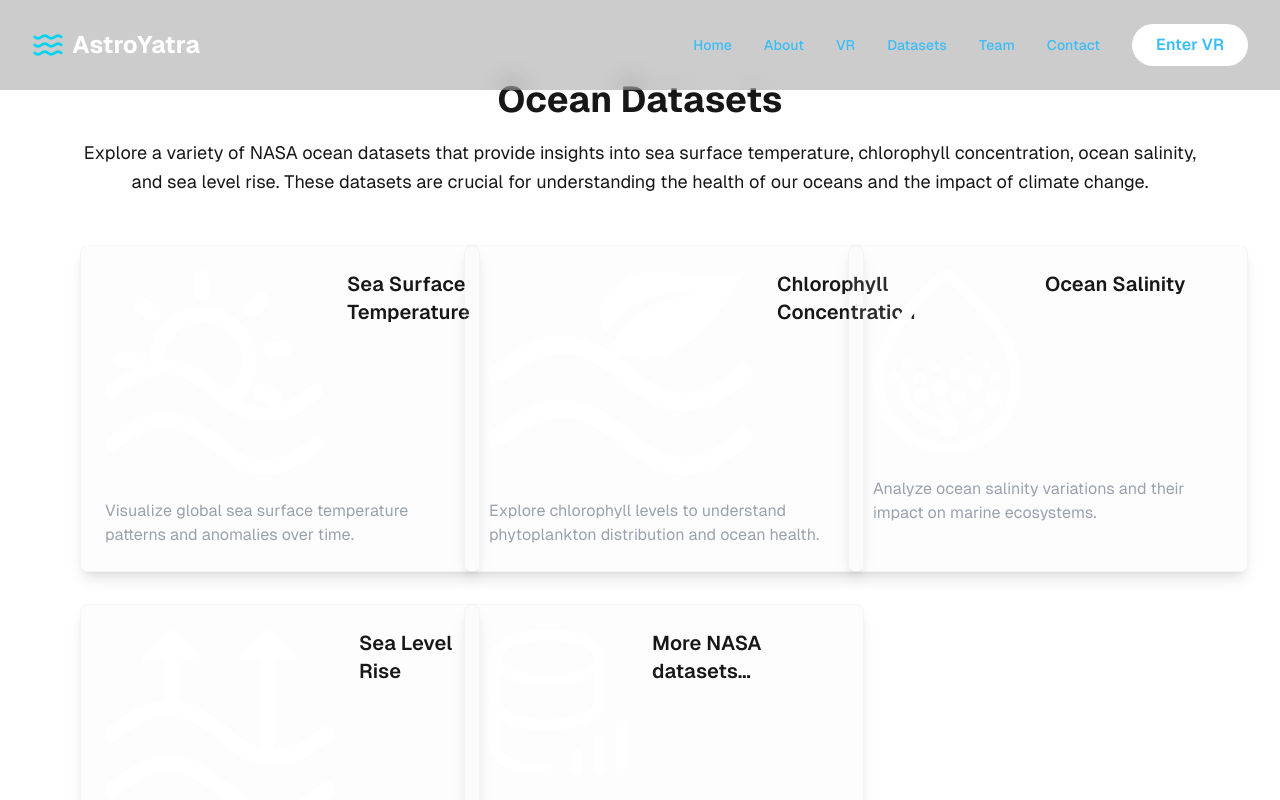
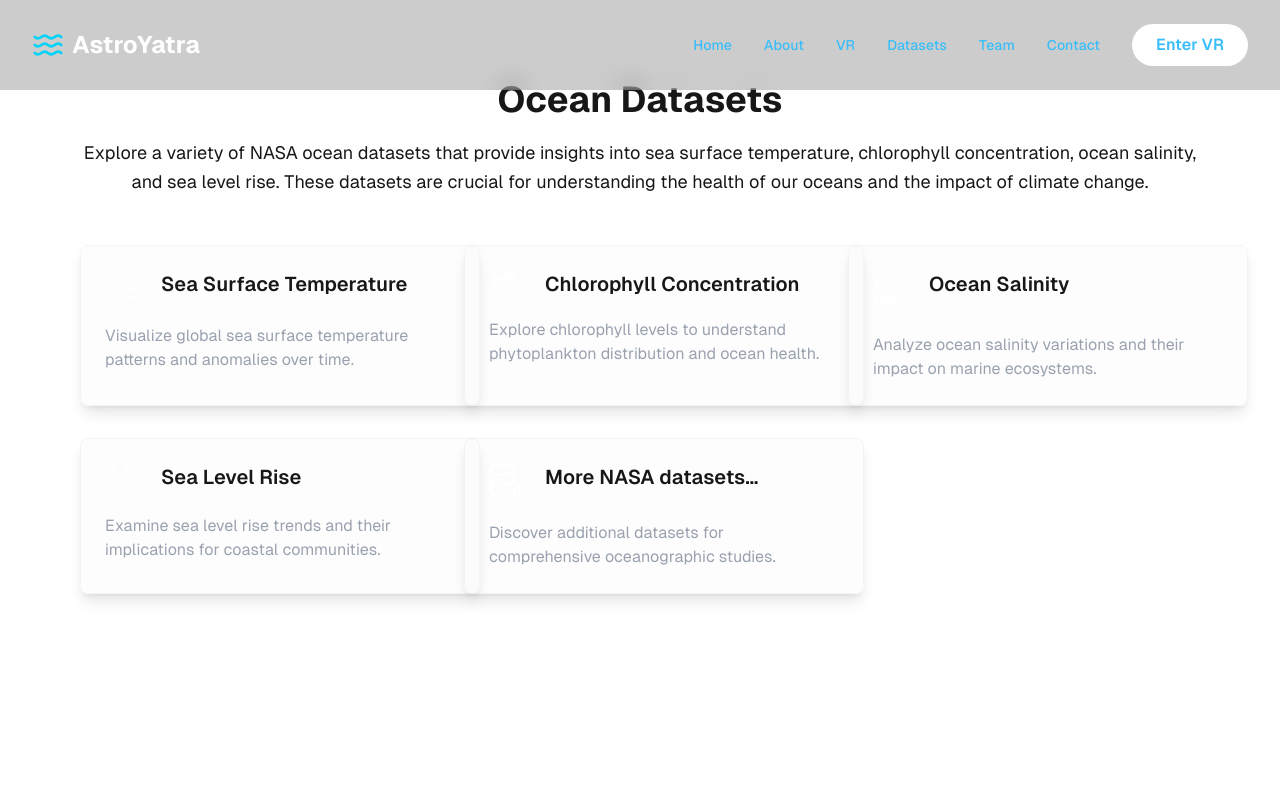
Before and after one commit to pradipbhatt/nasa-vr-hackathon, a Next.js app: page /datasets in a window 1280 px wide. Shown: the top 800 px of the page. Built offline with nearby package versions, Linux system fonts and the light colour scheme.

Commit message:
changed img to Image for optimization purpose

```diff
--- a/src/app/about/Card.tsx
+++ b/src/app/about/Card.tsx
@@ -1,4 +1,5 @@
 import React from "react";
+import Image from "next/image";
 
 interface CardProps {
   icon: string;
@@ -9,7 +10,7 @@ interface CardProps {
 const Card: React.FC<CardProps> = (props) => {
   return (
     <div className="bg-gray-200/10 border border-gray-300/20 p-6 rounded-lg shadow-lg text-center w-100 h-auto hover:scale-105 transition-transform duration-200">
-      <img src={props.icon} alt="Icon" className="mx-auto mb-6 w-16 h-16" />
+      <Image src={props.icon} alt="Icon" width={64} height={64} className="mx-auto mb-6" />
       <h2 className="text-2xl font-semibold mb-4">{props.title}</h2>
       <p className="text-base text-gray-400">{props.description}</p>
     </div>
--- a/src/app/datasets/Card.tsx
+++ b/src/app/datasets/Card.tsx
@@ -1,4 +1,5 @@
 import React from "react";
+import Image from "next/image";
 
 interface CardDProps {
   icon: string;
@@ -10,7 +11,7 @@ const Card: React.FC<CardDProps> = (props) => {
   return (
     <div className="bg-gray-200/10 border border-gray-300/20 p-6 rounded-lg shadow-lg w-100 h-auto hover:scale-105 transition-transform duration-200">
       <div className="flex">
-        <img src={props.icon} alt="Icon" className="mb-6 mr-6 w-auto h-8" />
+        <Image src={props.icon} alt="Icon" width={32} height={32} className="mb-6 mr-6" />
         <h2 className="text-xl font-semibold mb-4">{props.title}</h2>
       </div>
       <p className="text-base text-gray-400">{props.description}</p>
--- a/src/app/team/Card.tsx
+++ b/src/app/team/Card.tsx
@@ -1,5 +1,6 @@
 import React from "react";
 import Link from "next/link";
+import Image from "next/image";
 import { FaLinkedin, FaGithub, FaFacebook } from "react-icons/fa";
 
 type CardProps = {
@@ -16,7 +17,7 @@ const Card: React.FC<CardProps> = (props) => {
   return (
     <div className="bg-gray-200/10 border border-gray-300/20 p-4 rounded-lg shadow-md text-center w-80 h-82 relative flex flex-col justify-between hover:scale-105 transition-transform duration-200">
       <div className="flex flex-col items-center">
-        <img src={props.profile} alt="profile picture" className="w-30 h-30 rounded-full mx-auto mb-3 border-2 border-cyan-500" />
+        <Image src={props.profile} alt="profile picture" width={120} height={120} className="rounded-full mx-auto mb-3 border-2 border-cyan-500" />
         <h2 className="text-lg font-semibold">{props.name}</h2>
         <p className="text-base text-cyan-200 bg-cyan-300/10 rounded-full w-fit h-6 grid place-items-center px-4 mb-3">{props.role}</p>
         <p className="text-base">{props.description}</p>
```
